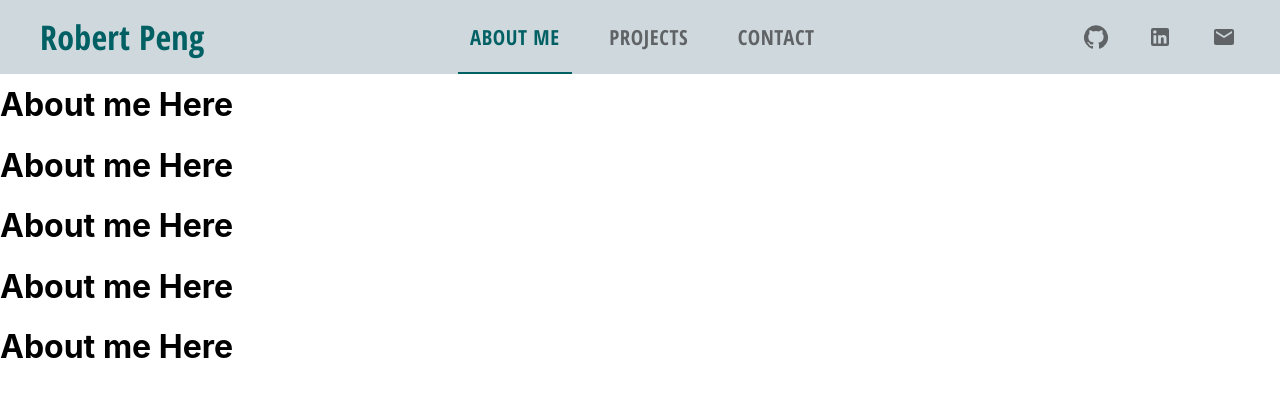
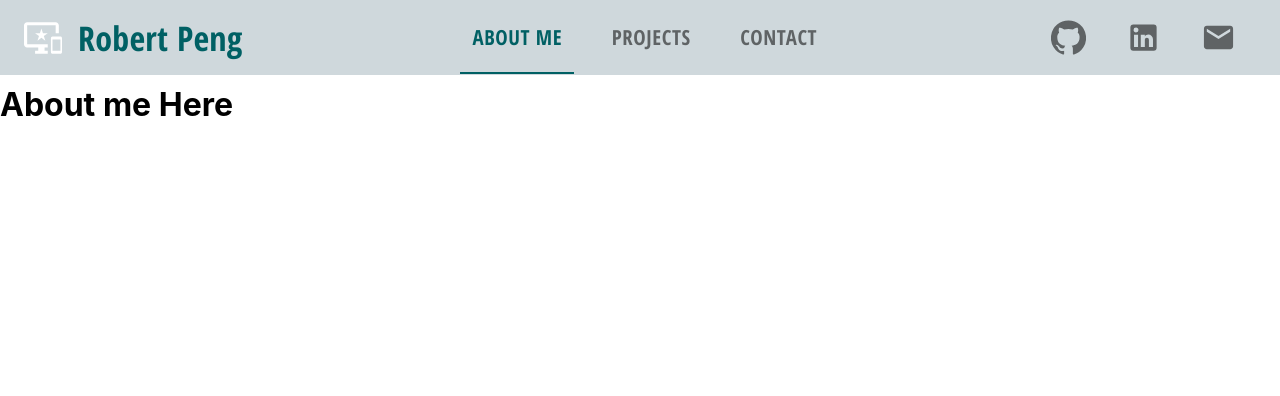
Before and after one commit to robertpengcode/My_Portfolio_Website, a React (Create React App) app: page / in a window 1280 px wide. Shown: the top 396 px of the page. Built offline with nearby package versions, Linux system fonts and the light colour scheme.

Commit message:
add a logo and change icons size

```diff
--- a/src/AboutMe.js
+++ b/src/AboutMe.js
@@ -5,10 +5,6 @@ const AboutMe = () => {
 
         <div>
             <h1>About me Here</h1>
-            <h1>About me Here</h1>
-            <h1>About me Here</h1>
-            <h1>About me Here</h1>
-            <h1>About me Here</h1>
         </div>
     )
 }
--- a/src/Navbar.js
+++ b/src/Navbar.js
@@ -6,6 +6,7 @@ import Toolbar from "@material-ui/core/Toolbar";
 import { makeStyles } from "@material-ui/core/styles";
 import Typography from "@material-ui/core/Typography";
 import IconButton from "@material-ui/core/IconButton";
+import ImportantDevicesIcon from "@material-ui/icons/ImportantDevices";
 import GitHubIcon from "@material-ui/icons/GitHub";
 import LinkedInIcon from "@material-ui/icons/LinkedIn";
 import EmailIcon from "@material-ui/icons/Email";
@@ -34,8 +35,17 @@ const useStyles = makeStyles({
     minWidth: 10,
     margin: "0.8rem"
   },
+  logo: {
+    width: 38,
+    height: 38,
+    color: "white"
+  },
+  iconButton: {
+    margin: "0.5rem"
+  },
   button: {
-    margin: "0.5rem"
+    width: 35,
+    height: 35
   }
 });
 
@@ -71,6 +81,7 @@ const Navbar = () => {
       <ElevationScroll>
         <AppBar position="fixed" color="primary">
           <Toolbar>
+            <ImportantDevicesIcon className={classes.logo} />
             <Typography
               variant="h4"
               color="secondary"
@@ -109,19 +120,19 @@ const Navbar = () => {
             <IconButton
               target="_blank"
               href="https://github.com/robertpengcode"
-              className={classes.button}
+              className={classes.iconButton}
             >
-              <GitHubIcon />
+              <GitHubIcon className={classes.button} />
             </IconButton>
             <IconButton
               target="_blank"
               href="https://www.linkedin.com/in/robert-jenpo-peng-0b1bbb49/"
-              className={classes.button}
+              className={classes.iconButton}
             >
-              <LinkedInIcon />
+              <LinkedInIcon className={classes.button} />
             </IconButton>
-            <IconButton className={classes.button}>
-              <EmailIcon />
+            <IconButton className={classes.iconButton}>
+              <EmailIcon className={classes.button} />
             </IconButton>
           </Toolbar>
         </AppBar>
```
